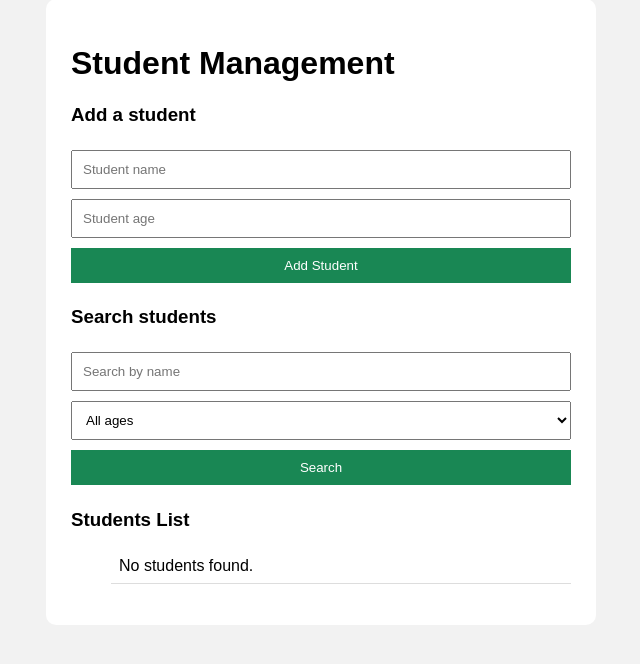
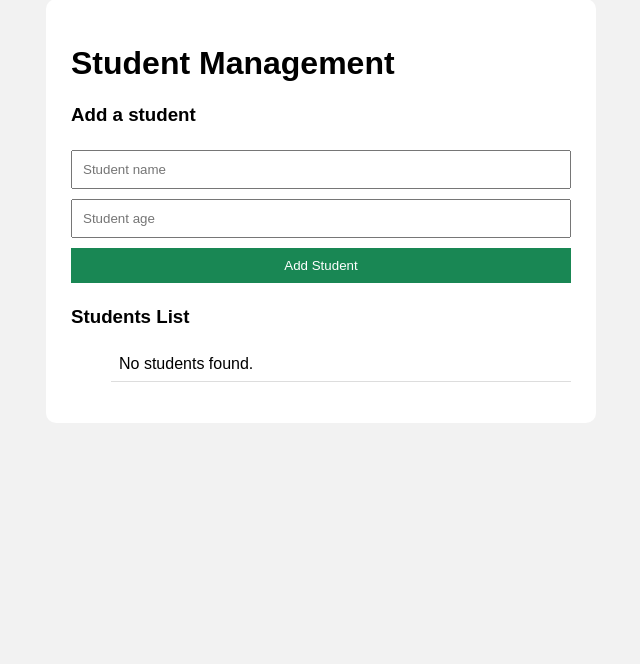
Before and after one commit to taha6nadir/pymonogo, a Flask app: page / in a window 1280 px wide. Shown: the part 49-713 px from the top of the page, without its empty margins (319-959 px from the left). Run offline with Flask 3, Linux system fonts and the light colour scheme; data that the repository does not hold is empty.

Commit message:
Revert "ok"
This reverts commit 295aeefbec72f51472211947f986331b1da494d0.

```diff
--- a/app.py
+++ b/app.py
@@ -1,5 +1,3 @@
-
-import re
 
 from flask import Flask, render_template, request, redirect, url_for
 from bson.objectid import ObjectId
@@ -19,23 +17,8 @@ students = db["students"]
 
 @app.route("/")
 def home():
-    q = request.args.get("q", "").strip()
-    age_range = request.args.get("age_range", "").strip()
-
-    query = {}
-
-    if q:
-        query["name"] = {"$regex": re.escape(q), "$options": "i"}
-
-    if age_range:
-        try:
-            low, high = age_range.split("-")
-            query["age"] = {"$gte": int(low), "$lt": int(high)}
-        except (ValueError, TypeError):
-            pass
-
-    all_students = list(students.find(query))
-    return render_template("index.html", students=all_students, q=q, age_range=age_range)
+    all_students = list(students.find())
+    return render_template("index.html", students=all_students)
 
 
 @app.route("/add", methods=["POST"])
--- a/templates/index.html
+++ b/templates/index.html
@@ -19,7 +19,7 @@
             border-radius: 10px;
         }
 
-        input, select, button {
+        input, button {
             padding: 10px;
             margin: 5px 0;
             width: 100%;
@@ -68,23 +68,6 @@
         <button type="submit">Add Student</button>
     </form>
 
-    <h3>Search students</h3>
-
-    <form action="/" method="GET">
-        <input type="text" name="q"
-               placeholder="Search by name" value="{{ q }}">
-
-        <select name="age_range">
-            <option value="">All ages</option>
-            <option value="1-10" {% if age_range == '1-10' %}selected{% endif %}>1 - 10</option>
-            <option value="10-18" {% if age_range == '10-18' %}selected{% endif %}>10 - 18</option>
-            <option value="18-25" {% if age_range == '18-25' %}selected{% endif %}>18 - 25</option>
-            <option value="25-100" {% if age_range == '25-100' %}selected{% endif %}>25 +</option>
-        </select>
-
-        <button type="submit">Search</button>
-    </form>
-
     <h3>Students List</h3>
 
     <ul>
```
